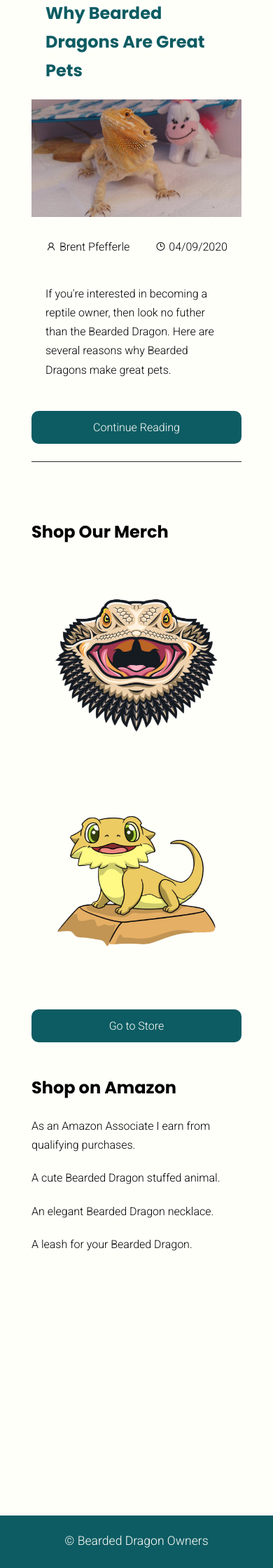
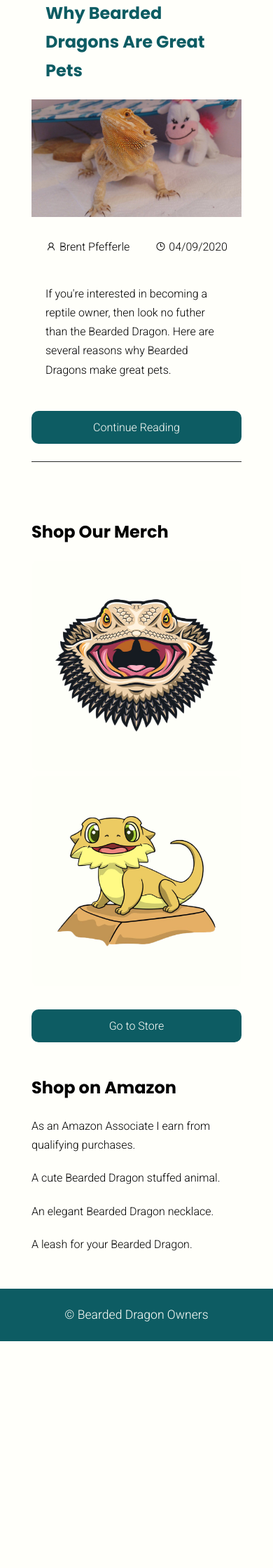
Before and after one commit to bpfefferle/bearded-dragon-owners, a Jekyll site: the page built from index.md, in a window 390 px wide. Shown: the part 910-3150 px from the top of the page at 70% size. Built offline with Jekyll 4.4.1, drawn with Linux system fonts in a browser that asks for light colours; a script that is not in the unit is left out; after the commit the page ends 2826 px from its top, so only the background shows below that.

Commit message:
mobile css grid spacing fix

```diff
--- a/_sass/main.scss
+++ b/_sass/main.scss
@@ -225,7 +225,7 @@ body a:hover{
 @media only screen and (max-width: 800px) {
   .website-layout{
     grid-template-columns: repeat(1, 1fr);
-    grid-template-rows: 75px 50px 1fr 1fr 75px;
+    grid-template-rows: 75px 50px auto auto 75px;
     grid-template-areas:
     "top-bar"
     "bottom-bar"
@@ -267,7 +267,6 @@ body a:hover{
     height: 100%;
     width: 100%;
     z-index: 1;
-    overflow-y: auto;
   }
   .nav-main-ul li{
     margin: 25px 0px;
@@ -296,7 +295,6 @@ body a:hover{
     flex-direction: column;
     width: 100%;
     height: auto;
-    overflow-y: auto;
   }
   .nav-active{
     transform: translateX(0%);
```
Also changed, not shown: 2 other files.
